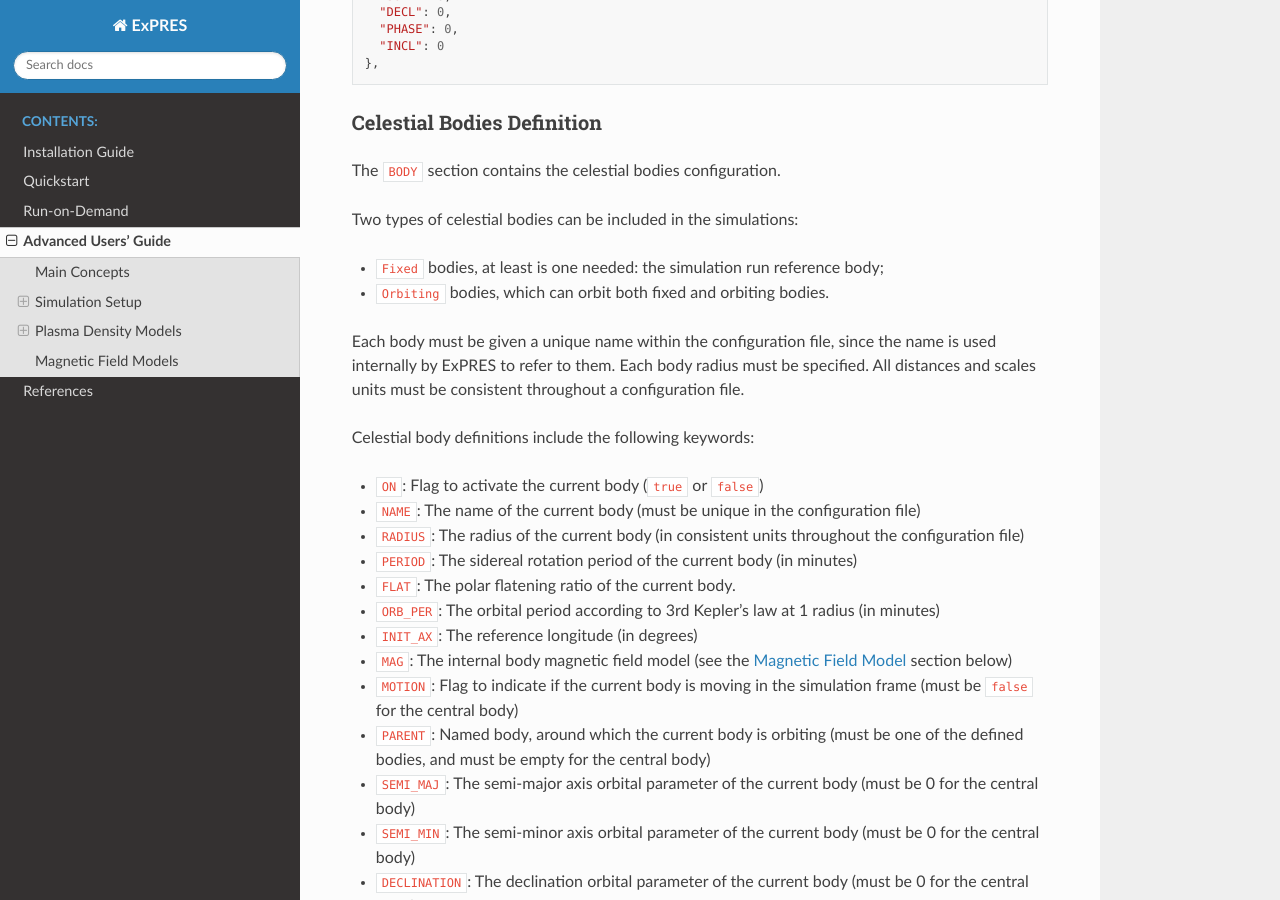
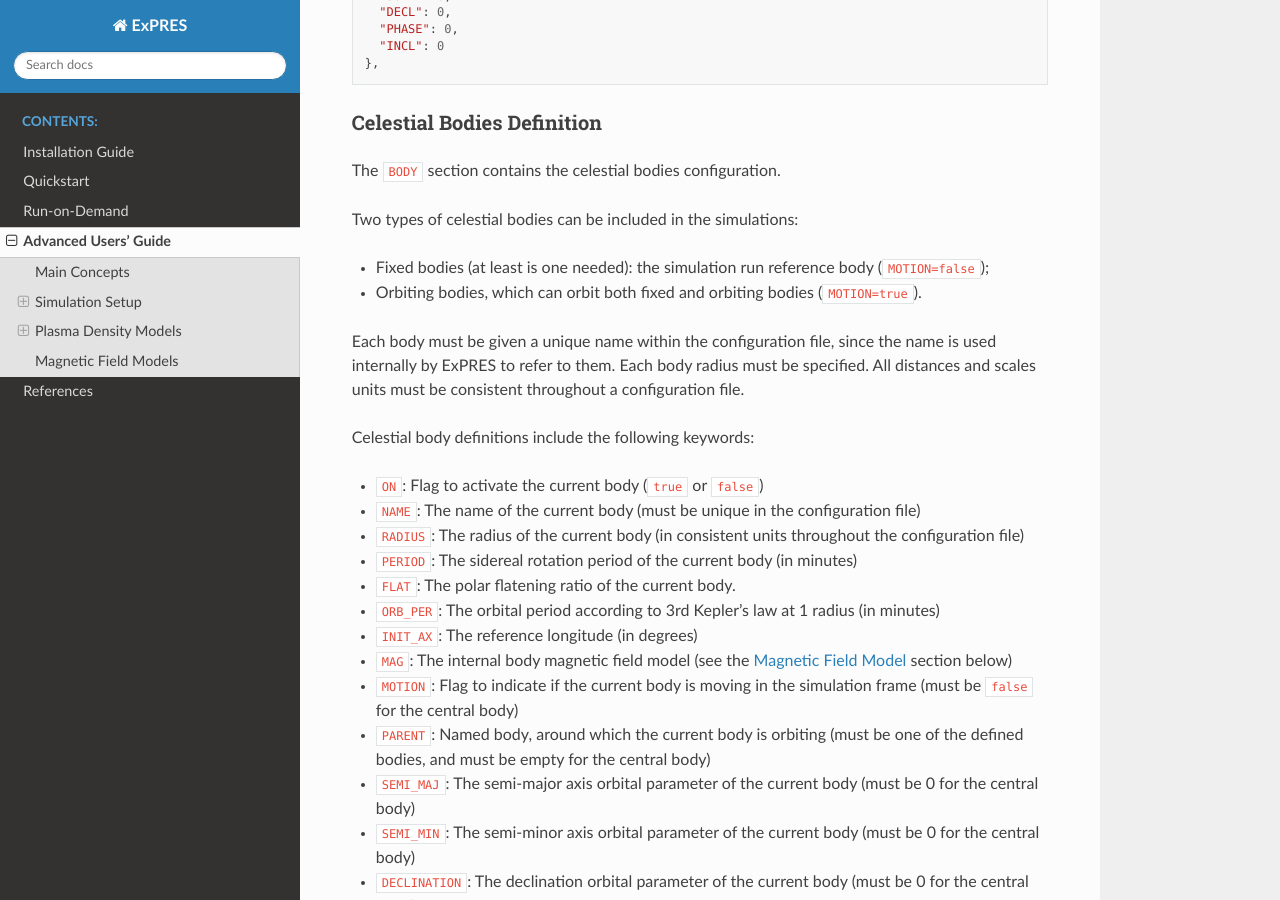
Before and after one commit to maserlib/ExPRES, a Sphinx documentation site: the page built from docs/usage/advanced.rst, in a window 1280 px wide and 900 px high, scrolled down 7857 px. Built offline with Sphinx 7.4.7 and the Read the Docs theme 2.0.0, drawn with Linux system fonts in a browser that asks for light colours; cross-references to code outside the pages are shown as plain code; some of the changed text lies outside the part shown.

Commit message:
updated celestial body figure caption

```diff
--- a/docs/usage/advanced.rst
+++ b/docs/usage/advanced.rst
@@ -390,8 +390,8 @@ The ``BODY`` section contains the celestial bodies configuration.
 
 Two types of celestial bodies can be included in the simulations:
 
-- ``Fixed`` bodies, at least is one needed: the simulation run reference body;
-- ``Orbiting`` bodies, which can orbit both fixed and orbiting bodies.
+- Fixed bodies (at least is one needed): the simulation run reference body (``MOTION=false``);
+- Orbiting bodies, which can orbit both fixed and orbiting bodies (``MOTION=true``).
 
 Each body must be given a unique name within the configuration file, since the name is used internally by ExPRES to
 refer to them. Each body radius must be specified. All distances and scales units must be consistent throughout a
@@ -449,11 +449,11 @@ Orbital Parameters
 ..................
 
 .. figure:: /img/orbital-params.png
-  :width: 300
+  :width: 600
   :alt: Parameters for orbiting body
   :align: center
 
-  **Fig. 2:**
+  **Fig. 2:** Sketch illustrating the orbital parameters of celestial bodies.
 
 .. _SRC:
 
```
